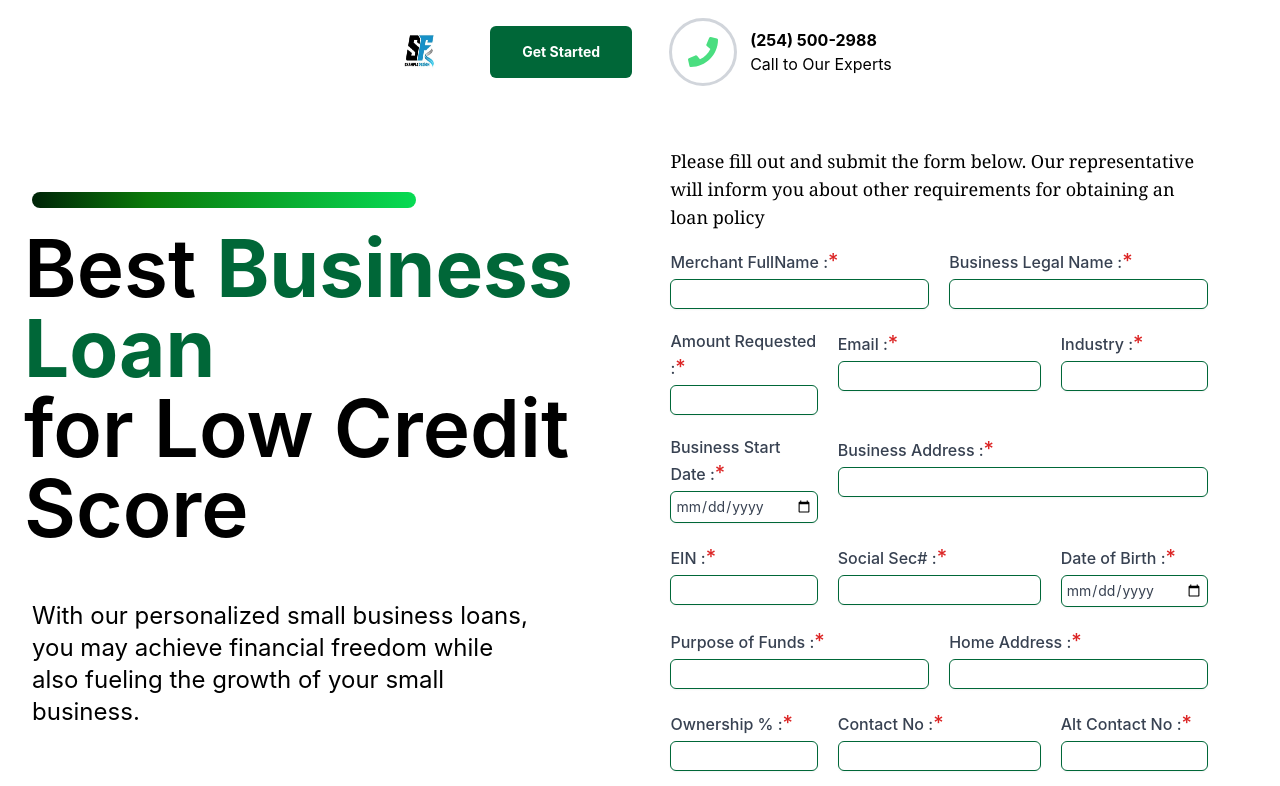
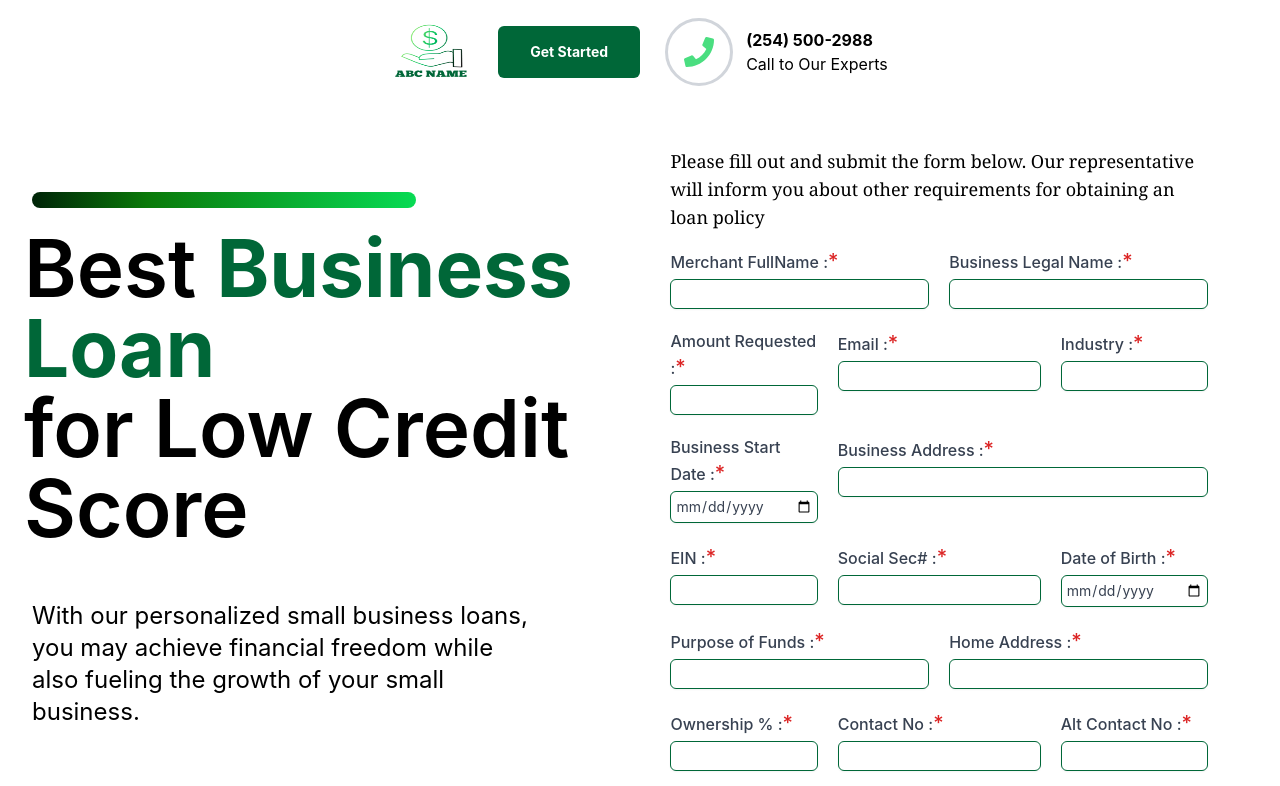
Before and after one commit to Outwerk/FirstProject, a React (Create React App) app: page / in a window 1280 px wide. Shown: the top 786 px of the page. Built offline with nearby package versions, Linux system fonts and the light colour scheme.

Commit message:
add logo

```diff
--- a/src/components/Navbar.js
+++ b/src/components/Navbar.js
@@ -1,13 +1,13 @@
 import { FaPhone} from "react-icons/fa";
-import Logo from "../assets/LOGO.jpg"
+import Logo from "../assets/LOGO.png"
 
 
 
 export default function Navbar() {
   return (
     <>
-      <div className='flex md:justify-center justify-between md:px-0 px-6 items-center gap-10 w-full h-20 md:my-3'>
-        <div className='cursor-pointer'><img src={Logo} alt='LOGO' className='w-28 h-20 me-[-50px] z-50' /></div>
+      <div className='flex md:justify-center justify-between md:px-0 px-6 items-center gap-7 w-full h-20 md:my-3'>
+        <div className='cursor-pointer'><img src={Logo} alt='LOGO' className='w-32 h-14 me-[-50px] z-50' /></div>
         <div className=''>
           <a href="#" className="hover:bg-[#04200E]"><h2 className='bg-[#006738] text-[#FFFFFF] md:p-4 md:px-8 px-4 py-3 rounded-md text-sm font-bold hover:bg-[#04200E] transition-all duration-300 whitespace-nowrap'>Get Started</h2></a>
         </div>
```
Also changed, not shown: src/assets/LOGO.jpg (deleted), src/assets/LOGO.png (added).
